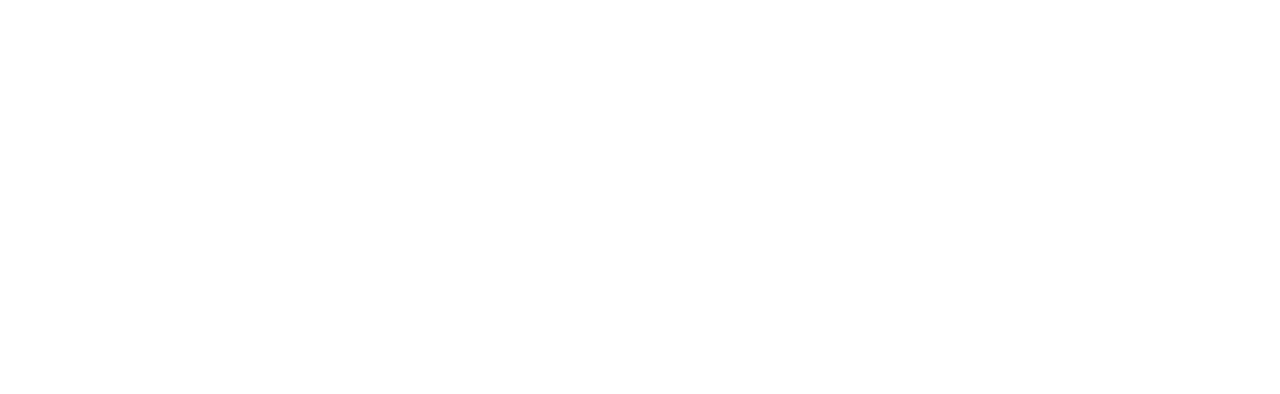
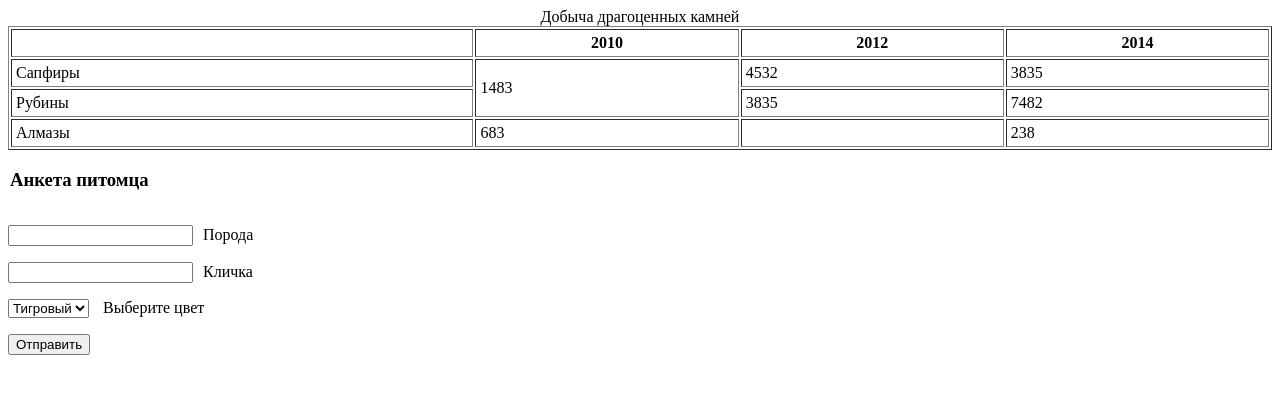
Before and after one commit to IliaSolovev/module7, a plain HTML site: page task2/index.html in a window 1280 px wide. Drawn offline with Linux system fonts and the light colour scheme.

Commit message:
сделал вторую таску

```diff
--- a/task2/index.html
+++ b/task2/index.html
@@ -1,10 +1,72 @@
 <!DOCTYPE html>
 <html lang="en">
-<head>
-  <meta charset="UTF-8">
-  <title>Title</title>
-</head>
-<body>
-
-</body>
+  <head>
+    <meta charset="UTF-8" />
+    <meta name="viewport" content="width=device-width, initial-scale=1.0" />
+    <link rel="stylesheet" href="style.css" />
+    <title>Task two</title>
+  </head>
+  <body>
+    <table border="1" class="table" width="100%" cellpadding="4">
+      <caption>
+        Добыча драгоценных камней
+      </caption>
+      <thead>
+        <tr>
+          <th></th>
+          <th>2010</th>
+          <th>2012</th>
+          <th>2014</th>
+        </tr>
+      </thead>
+      <tbody>
+        <tr>
+          <td>Сапфиры</td>
+          <td rowspan="2">1483</td>
+          <td>4532</td>
+          <td>3835</td>
+        </tr>
+        <tr>
+          <td>Рубины</td>
+          <td>3835</td>
+          <td>7482</td>
+        </tr>
+        <tr>
+          <td>Алмазы</td>
+          <td>683</td>
+          <td colspan="1" align="center"></td>
+          <td>238</td>
+        </tr>
+      </tbody>
+    </table>
+    <form action="" method="POST" name="pet-form">
+      <fieldset>
+        <legend>
+          <h3>Анкета питомца</h3>
+        </legend>
+        <p>
+          <input type="text" name="breed" id="breed" /><label for="breed"
+            >Порода</label
+          >
+        </p>
+        <p>
+          <input type="text" name="animal-name" id="animal-name" /><label
+            for="animal-name"
+            >Кличка</label
+          >
+        </p>
+        <p>
+          <select name="pet-color" id="pet-color">
+              <option value="tiger-color">Тигровый</option>
+              <option value="black">Чёрный</option>
+              <option value="gray">Серый</option>
+              <option value="white">Белый</option>
+              <option value="red">Красный</option>
+        </select>
+          <label for="pet-color">Выберите цвет</label>
+        </p>
+      </fieldset>
+      <button type="submit">Отправить</button>
+    </form>
+  </body>
 </html>
--- /dev/null
+++ b/task2/style.css
@@ -0,0 +1,8 @@
+form fieldset {
+    border: none;
+    padding: 0;
+    margin: 0;
+}
+form fieldset label {
+    margin-left: 10px;
+}
```
Also changed, not shown: task2/main.css (deleted).
